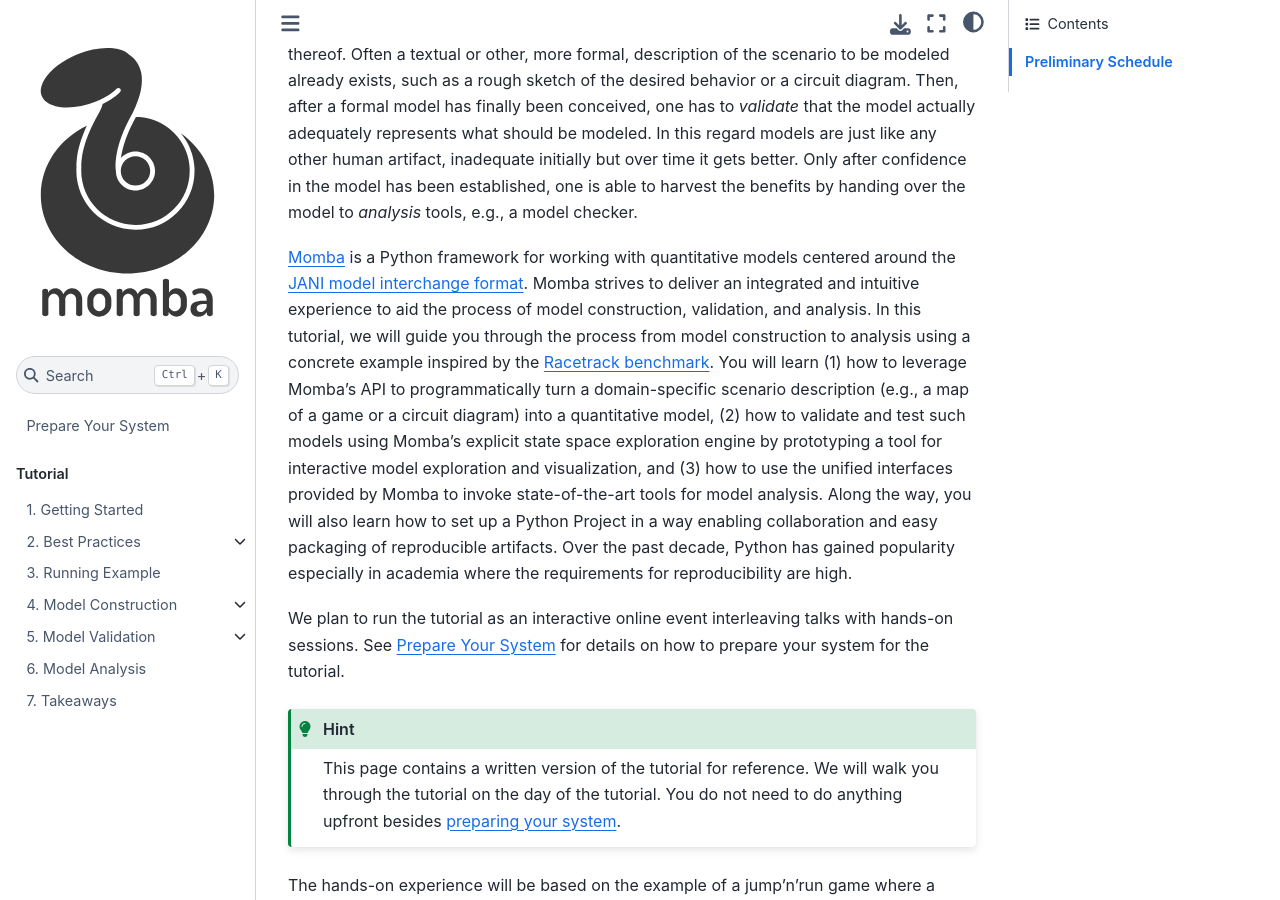
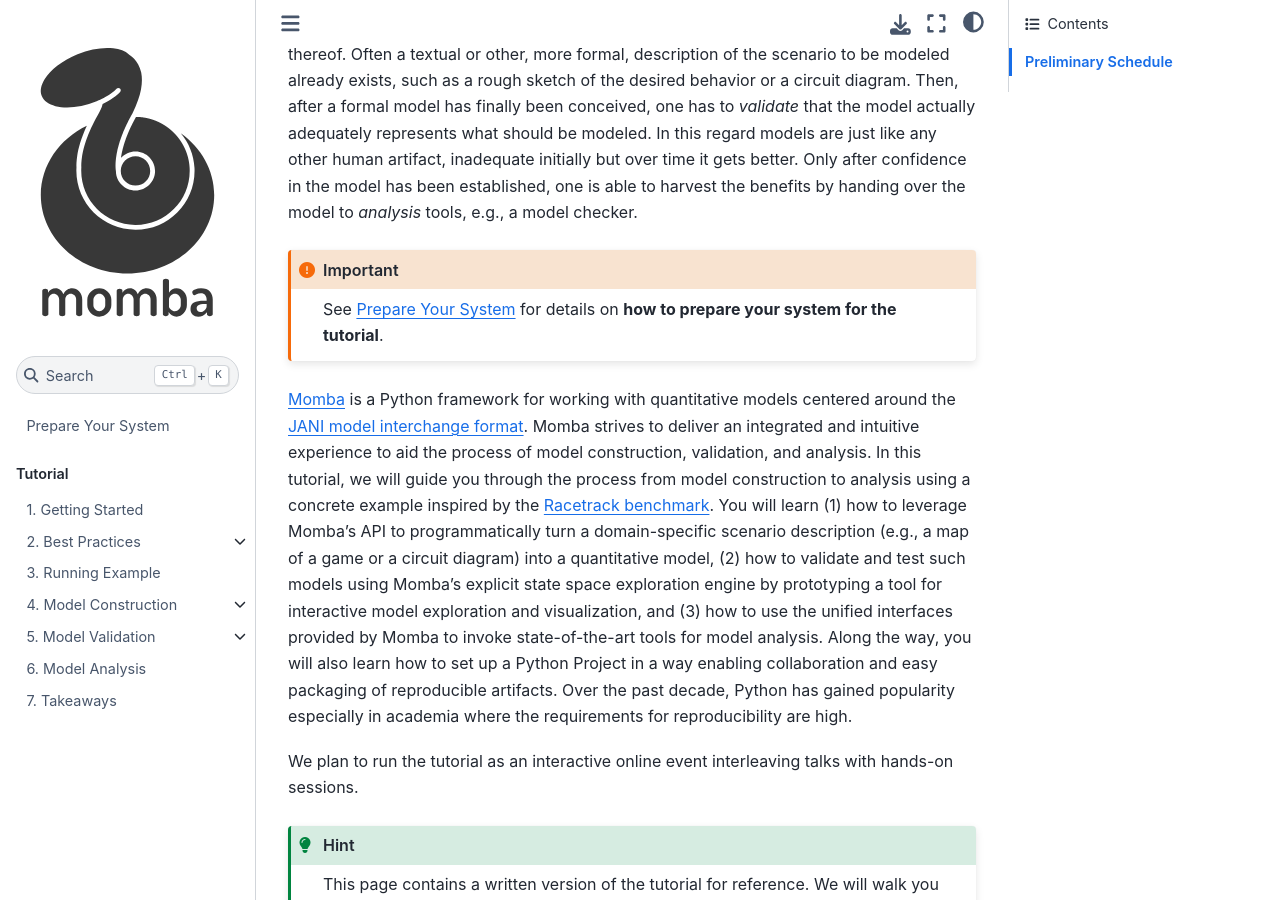
Before and after one commit to udsdepend/fm21-momba-tutorial, a Jupyter Book: the page built from book/index.md, in a window 1280 px wide and 900 px high, scrolled down 193 px. Built offline with Jupyter Book 1.0.4 settings and Sphinx 7.4.7 and the Sphinx Book theme 1.1.4, drawn with Linux system fonts in a browser that asks for light colours; some of the changed lines change nothing that is shown.

Commit message:
update book

````diff
--- a/book/index.md
+++ b/book/index.md
@@ -7,6 +7,10 @@
 In this regard models are just like any other human artifact, inadequate initially but over time it gets better.
 Only after confidence in the model has been established, one is able to harvest the benefits by handing over the model to *analysis* tools, e.g., a model checker.
 
+```{important}
+See [Prepare Your System](preparation) for details on **how to prepare your system for the tutorial**.
+```
+
 [Momba](https://momba.dev) is a Python framework for working with quantitative models centered around the [JANI model interchange format](https://jani-spec.org).
 Momba strives to deliver an integrated and intuitive experience to aid the process of model construction, validation, and analysis.
 In this tutorial, we will guide you through the process from model construction to analysis using a concrete example inspired by the [Racetrack benchmark](https://racetrack.perspicuous-computing.science/).
@@ -15,7 +19,6 @@
 Over the past decade, Python has gained popularity especially in academia where the requirements for reproducibility are high.
 
 We plan to run the tutorial as an interactive online event interleaving talks with hands-on sessions.
-See [Prepare Your System](preparation) for details on how to prepare your system for the tutorial.
 
 ```{hint}
 This page contains a written version of the tutorial for reference.
````
Also changed, not shown: 2 other files.
